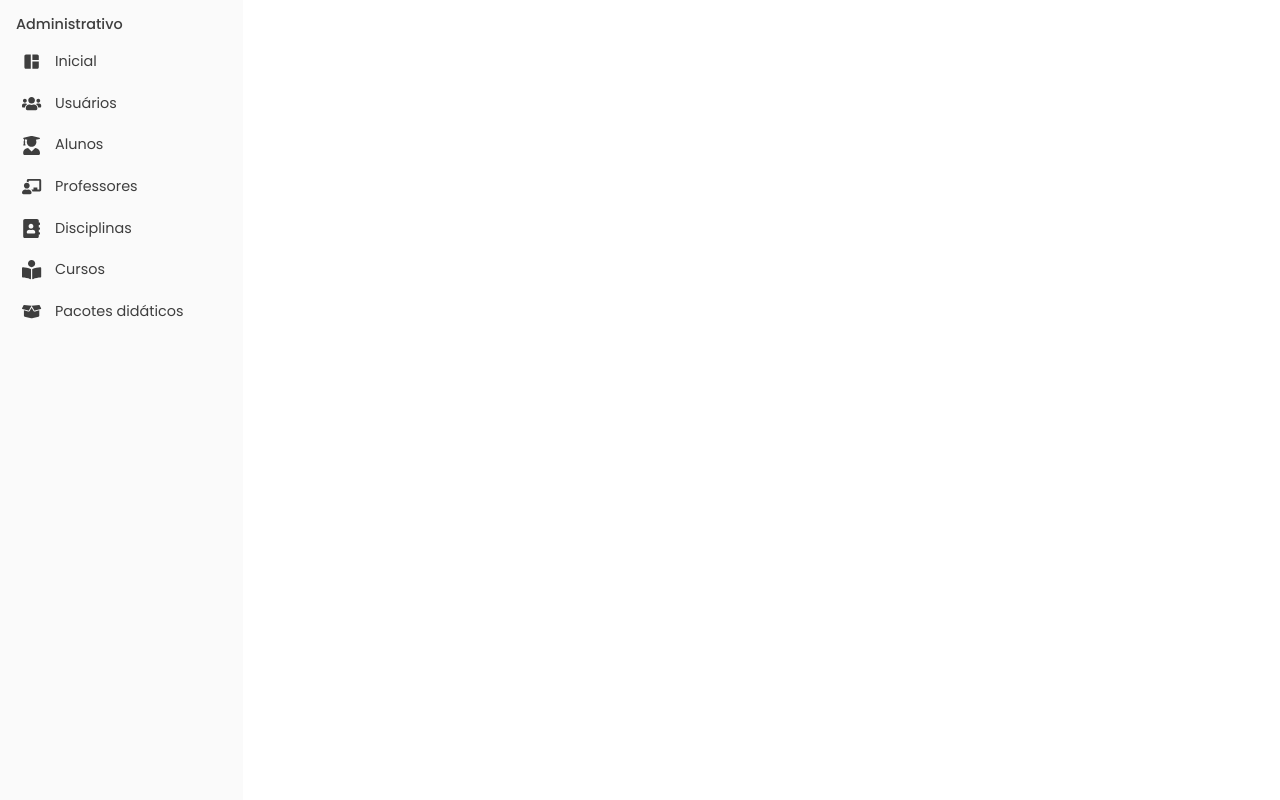
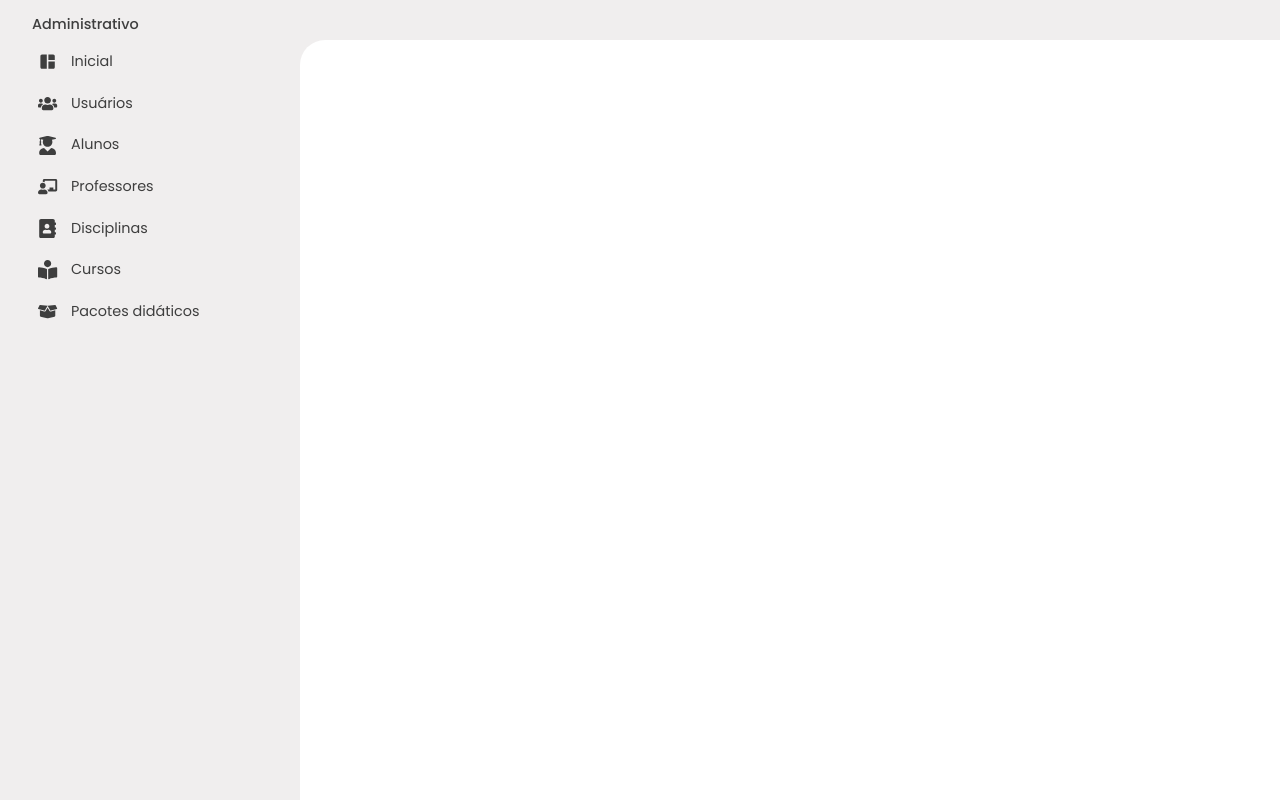
Before and after one commit to andresimiquelli/final_grade_frontend, a React (Create React App) app: page /#/teachers in a window 1280 px wide. Built offline with nearby package versions, Linux system fonts and the light colour scheme.

Commit message:
style: side menu and content container

```diff
--- /dev/null
+++ b/src/components/ContentHeader/index.tsx
@@ -0,0 +1,18 @@
+import React from 'react';
+
+import { Container } from './styles';
+
+interface ContentHeaderProps {
+    title?: string;
+    children?: React.ReactNode;
+}
+
+const ContentHeader: React.FC<ContentHeaderProps> = ( props ) => {
+    return (
+        <Container>
+            <h4>{props.title}</h4>
+        </Container>
+    );
+}
+
+export default ContentHeader;
--- /dev/null
+++ b/src/components/ContentHeader/styles.ts
@@ -0,0 +1,6 @@
+import styled from 'styled-components';
+
+export const Container = styled.div`
+    width: 100%;
+    padding: 1rem;
+`;
--- /dev/null
+++ b/src/components/DefaultTable/index.tsx
@@ -0,0 +1,17 @@
+import React from 'react';
+
+import { Container } from './styles';
+
+interface DefaultTableProps {
+    children: React.ReactNode
+}
+
+const DefaultTable: React.FC<DefaultTableProps> = ( props ) => {
+    return (
+        <Container>
+            { props.children }
+        </Container>
+    );
+}
+
+export default DefaultTable;
--- /dev/null
+++ b/src/components/DefaultTable/styles.ts
@@ -0,0 +1,32 @@
+import styled from 'styled-components';
+
+export const Container = styled.table`
+    width: 100%;
+
+    > thead {
+
+        > tr > th {
+            text-transform: uppercase;
+            font-weight: 400;
+            padding: 1rem;
+            color: ${props => props.theme.colors.gray_70};
+            font-size: .8rem;
+            border-bottom: 1px solid ${props => props.theme.colors.gray_10};
+        }
+
+
+    }
+
+    tbody > tr {
+
+        > td {
+            border-collapse: collapse;
+            border-bottom: 1px solid ${props => props.theme.colors.gray_10};
+            padding: 1rem;
+        }
+
+        &:hover {
+            background-color: ${props => props.theme.colors.gray_5};
+        }
+    }
+`;
--- a/src/components/SideMenu/styles.ts
+++ b/src/components/SideMenu/styles.ts
@@ -1,8 +1,8 @@
 import styled from 'styled-components';
 
 export const Container = styled.div`
-    padding: 1rem 0 1rem 0;
-    background-color: ${props => props.theme.colors.gray_0};
+    padding: 1rem;
+    background-color: ${props => props.theme.colors.gray_3};
     height: 100%;
     color: ${props => props.theme.colors.gray_90};
 `;
@@ -16,7 +16,8 @@ export const Item = styled.div`
     font-size: 1rem;
     display: flex;
     padding: .3rem 1rem .3rem 1rem;
-    border-right: 5px solid ${props => props.theme.colors.gray_0};
+    border-radius: 1rem;
+
     cursor: pointer;
 
     div.icon {
@@ -38,14 +39,11 @@ export const Item = styled.div`
     }
 
     :hover {
-        background-color: ${props => props.theme.colors.gray_3};
-        border-right: 4px solid ${props => props.theme.colors.secondary};
-        color: ${props => props.theme.colors.secondary};
+        background-color: ${props => props.theme.colors.gray_10};
     }
 
     &.selected {
-        background-color: ${props => props.theme.colors.gray_3};
-        border-right: 4px solid ${props => props.theme.colors.primary};
+        background-color: ${props => props.theme.colors.secondary};
         color: ${props => props.theme.colors.primary};
     }
 `;
--- a/src/context/nav.tsx
+++ b/src/context/nav.tsx
@@ -3,6 +3,8 @@ import React, { createContext, useContext, useState } from "react";
 interface NavContextProps {
     selectedMenu: string;
     setSelectedMenu(value: string): void;
+    contentTitle: string;
+    setContentTitle(value: string): void;
 }
 
 interface NavContextProviderProps {
@@ -14,9 +16,10 @@ const NavContext = createContext<NavContextProps>({} as NavContextProps)
 const NavContextProvider: React.FC<NavContextProviderProps> = ({ children }) => {
 
     const[selectedMenu, setSelectedMenu] = useState('')
+    const[contentTitle, setContentTitle] = useState('')
 
     return  (
-        <NavContext.Provider value={{selectedMenu,setSelectedMenu}}>
+        <NavContext.Provider value={{selectedMenu,setSelectedMenu,contentTitle,setContentTitle}}>
             { children }
         </NavContext.Provider>
     )
--- a/src/pages/DefaultLayout/index.tsx
+++ b/src/pages/DefaultLayout/index.tsx
@@ -1,21 +1,30 @@
 import React from 'react';
+import ContentHeader from '../../components/ContentHeader';
 import SideMenu from '../../components/SideMenu';
+import { useNav } from '../../context/nav';
 
-import { Container, Content } from './styles'
+import { Container, MainCol, Content } from './styles'
 
 interface DefaultLayoutProps {
     children: React.ReactNode
 }
 
 const DefaultLayout: React.FC<DefaultLayoutProps> = ({ children }) => {
+
+    const { contentTitle } = useNav()
+
     return (
         <Container>
             <aside>
                 <SideMenu />
             </aside>
-            <Content>
-                { children }
-            </Content>
+            <MainCol>
+                <ContentHeader title={contentTitle}/>
+                <Content>
+                    { children }
+                </Content>
+            </MainCol>
+
         </Container>
     );
 }
--- a/src/pages/DefaultLayout/styles.ts
+++ b/src/pages/DefaultLayout/styles.ts
@@ -3,6 +3,7 @@ import styled from 'styled-components';
 export const Container = styled.main`
     width: 100%;
     height: 100vh;
+    background-color: ${props => props.theme.colors.gray_3};
 
     > aside {
         width: 300px;
@@ -12,7 +13,17 @@ export const Container = styled.main`
     display: flex;
 `;
 
+export const MainCol = styled.div`
+    display: flex;
+    flex-direction: column;
+    height: 100vh;
+    flex: 1;
+`;
+
 export const Content = styled.div`
     height: 100%;
-    width: 100%;
+   background-color: ${props => props.theme.colors.white};
+    border-radius: 25px 0 0 0;
+    padding: 0;
+    overflow: hidden;
 `;
--- a/src/pages/Users/index.tsx
+++ b/src/pages/Users/index.tsx
@@ -1,5 +1,6 @@
 import React, { useEffect, useState } from 'react';
 import { Col, Container, Row } from 'react-bootstrap';
+import DefaultTable from '../../components/DefaultTable';
 import LoadingContainer from '../../components/LodingContainer';
 import { useNav, MenuKeys } from '../../context/nav';
 import { useApi } from '../../services/api';
@@ -7,7 +8,7 @@ import userType from '../../services/apiTypes/User';
 
 const Users: React.FC = () => {
 
-    const { setSelectedMenu } = useNav()
+    const { setSelectedMenu, setContentTitle } = useNav()
     const api = useApi()
 
     const[isLoading,setIsLoading] = useState(false)
@@ -17,6 +18,7 @@ const Users: React.FC = () => {
 
     useEffect(() => {
         setSelectedMenu(MenuKeys.USERS)
+        setContentTitle('Usuários')
         loadUsers()
     },[])
 
@@ -28,7 +30,6 @@ const Users: React.FC = () => {
                 setUsers(response.data.data)
                 setTotalPages(response.data.last_page)
                 setCurrentPage(response.data.current_page)
-                console.log(response.data)
             }
         )
         .finally(
@@ -36,11 +37,34 @@ const Users: React.FC = () => {
         )
     }
 
+    function showTable() {
+        return (
+            <DefaultTable>
+                <thead>
+                    <tr>
+                        <th>Nome</th>
+                        <th>E-mail</th>
+                        <th>Tipo</th>
+                    </tr>
+                </thead>
+                <tbody>
+                    {
+                        users.map(user => <tr key={user.id}>
+                            <td>{user.name}</td>
+                            <td>{user.email}</td>
+                            <td>{user.type}</td>
+                        </tr>)
+                    }
+                </tbody>
+            </DefaultTable>
+        )
+    }
+
     return (
        <Container>
             <Row>
-                <Col>
-                    <LoadingContainer />
+                <Col className='p-0'>
+                    {isLoading? <LoadingContainer /> : showTable() }
                 </Col>
             </Row>
        </Container>
--- a/src/themes/default_theme.ts
+++ b/src/themes/default_theme.ts
@@ -2,9 +2,9 @@ import { themeType } from "./theme_type";
 
 const theme = {
     colors: {
-        primary: '#3545FA',
-        secondary: '#68C0FF',
-        tertiary: '#9ACBE0',
+        primary: '#1a73e8',
+        secondary: '#d2e3fc',
+        tertiary: '#E5F0F9',
         gray_0: '#FAFAFA',
         gray_3: '#F0EEEE',
         gray_5: '#EAEAEA',
```
